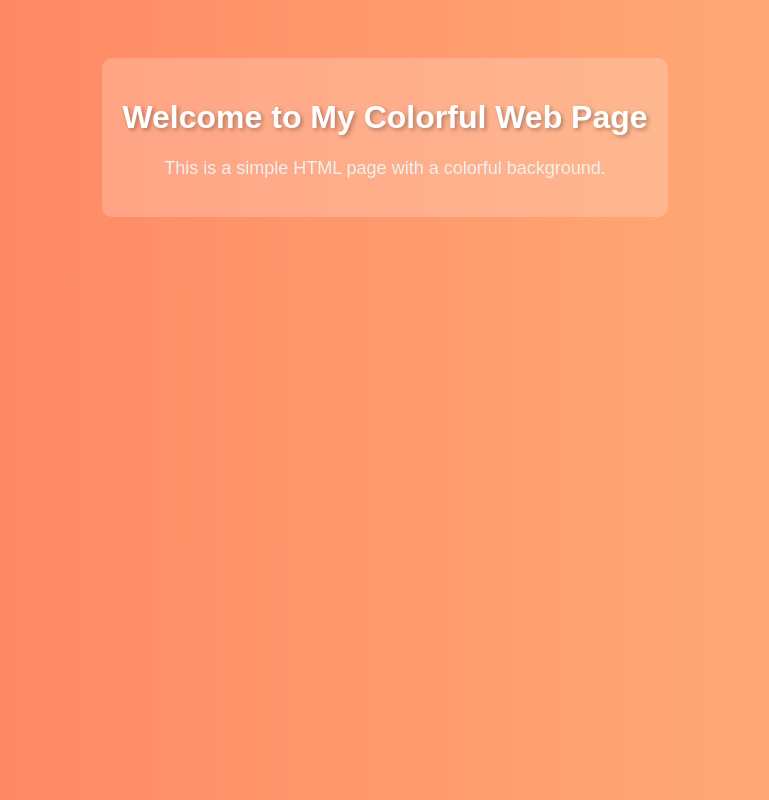
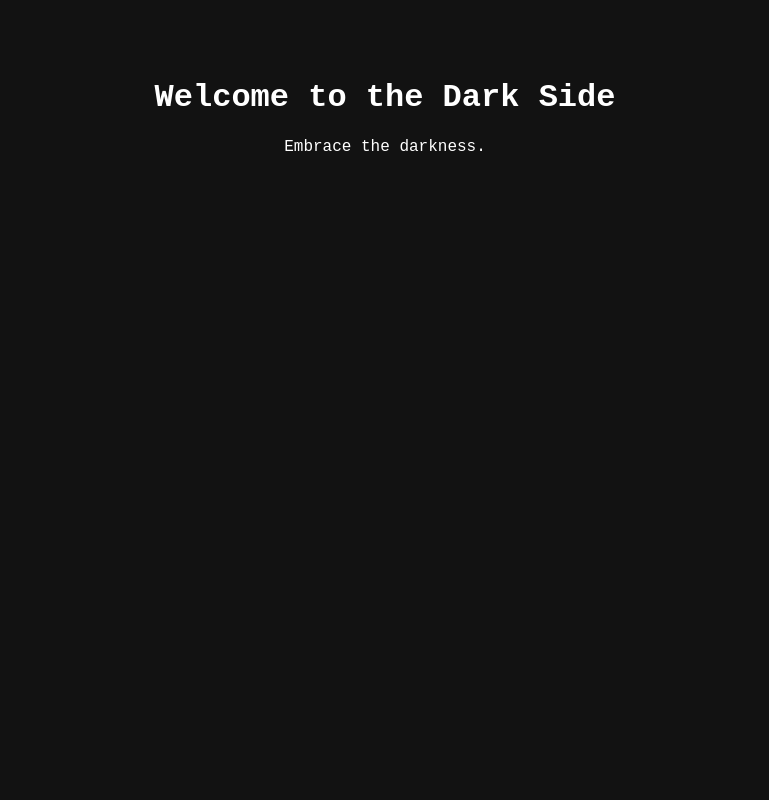
Before and after one commit to VeerRana2004/AWSdevops, a plain HTML site: page index.html in a window 1280 px wide. Shown: the whole page, without its empty margins (255-1024 px from the left). Drawn offline with Linux system fonts and the light colour scheme.

Commit message:
Update index.html

```diff
--- a/index.html
+++ b/index.html
@@ -3,35 +3,19 @@
 <head>
     <meta charset="UTF-8">
     <meta name="viewport" content="width=device-width, initial-scale=1.0">
-    <title>My Colorful Web Page</title>
+    <title>Dark Mode</title>
     <style>
         body {
-            font-family: Arial, sans-serif;
+            background-color: #121212;
+            color: #ffffff;
+            font-family: 'Courier New', monospace;
             text-align: center;
             padding: 50px;
-            background: linear-gradient(to right, #ff7e5f, #feb47b);
-            color: white;
-        }
-        h1 {
-            color: #fff;
-            text-shadow: 2px 2px 4px rgba(0, 0, 0, 0.3);
-        }
-        p {
-            color: #f0f0f0;
-            font-size: 18px;
-        }
-        .container {
-            background: rgba(255, 255, 255, 0.2);
-            padding: 20px;
-            border-radius: 10px;
-            display: inline-block;
         }
     </style>
 </head>
 <body>
-    <div class="container">
-        <h1>Welcome to My Colorful Web Page</h1>
-        <p>This is a simple HTML page with a colorful background.</p>
-    </div>
+    <h1>Welcome to the Dark Side</h1>
+    <p>Embrace the darkness.</p>
 </body>
 </html>
```
